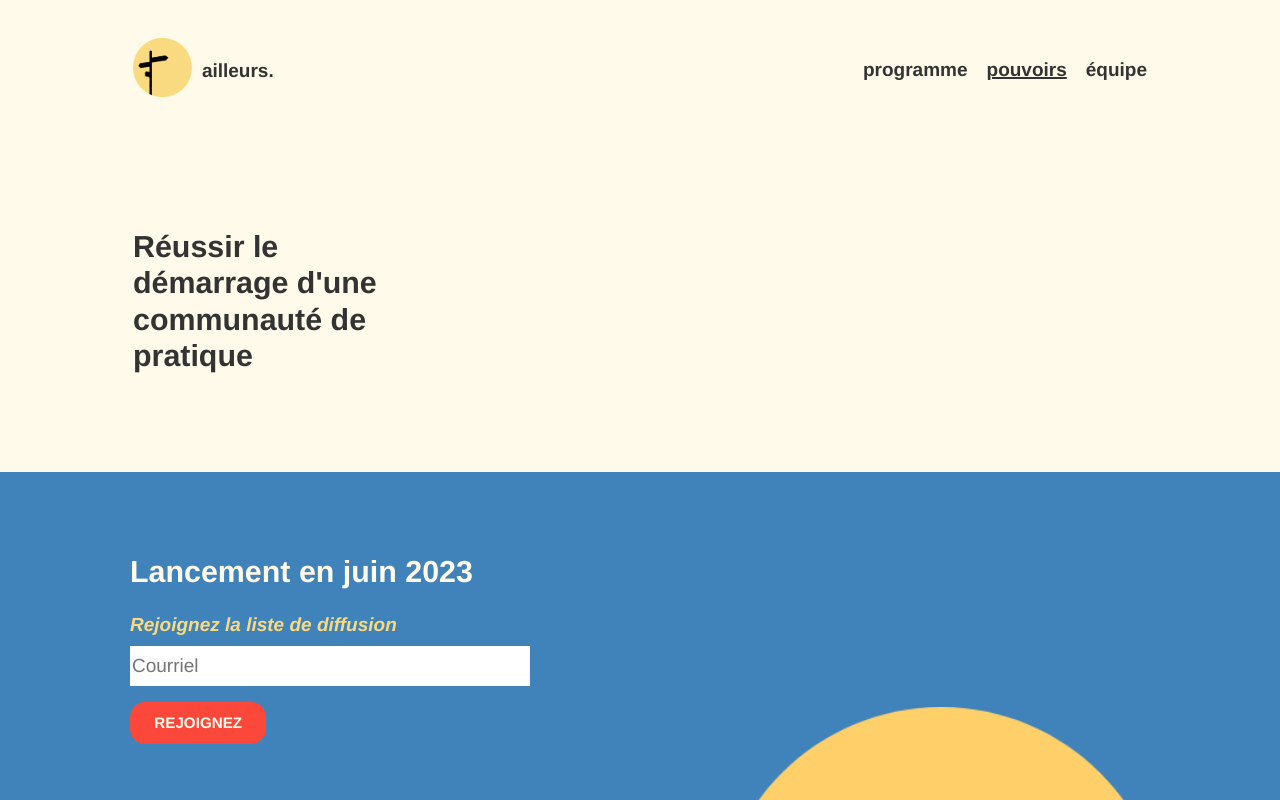
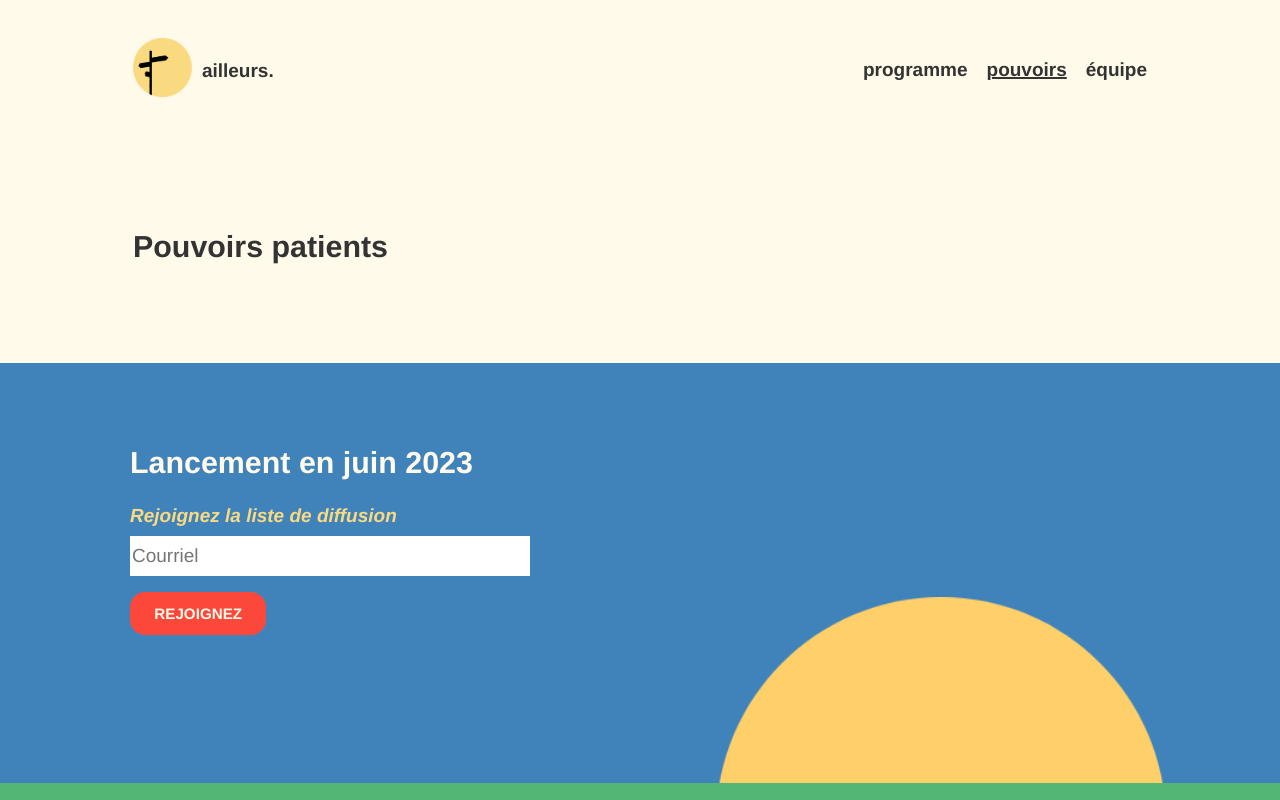
Before and after one commit to JanetteMujica/AilleursConseil_Prelancement, a React (Create React App) app in the folder client/: page /pouvoirs in a window 1280 px wide. Shown: the top 800 px of the page. Built offline with nearby package versions, Linux system fonts and the light colour scheme.

Commit message:
pouvoirspatients

```diff
--- a/client/src/pages/Pouvoirs.js
+++ b/client/src/pages/Pouvoirs.js
@@ -5,7 +5,7 @@ const Pouvoirs = () => {
 	return (
 		<>
 			<Wrapper>
-				<Titre>Réussir le démarrage d'une communauté de pratique</Titre>
+				<Titre>Pouvoirs patients</Titre>
 			</Wrapper>
 		</>
 	);
```
